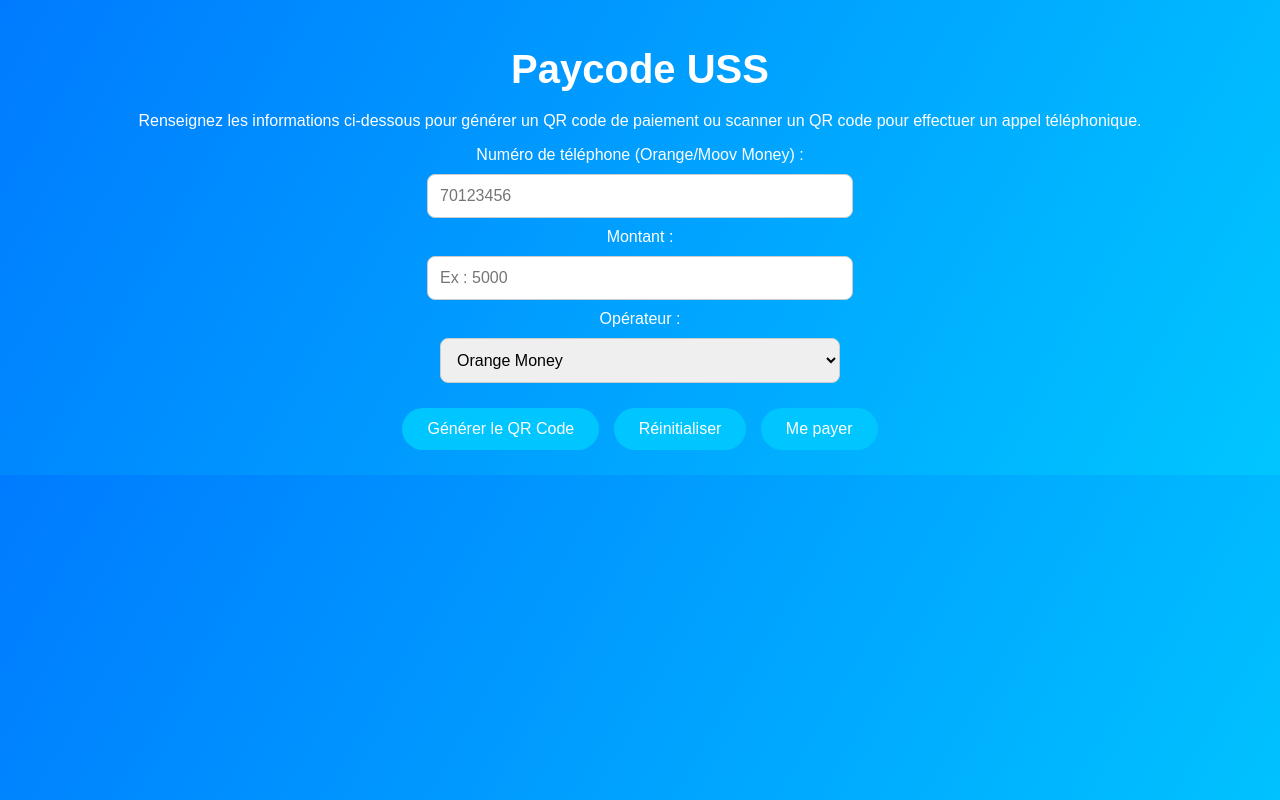
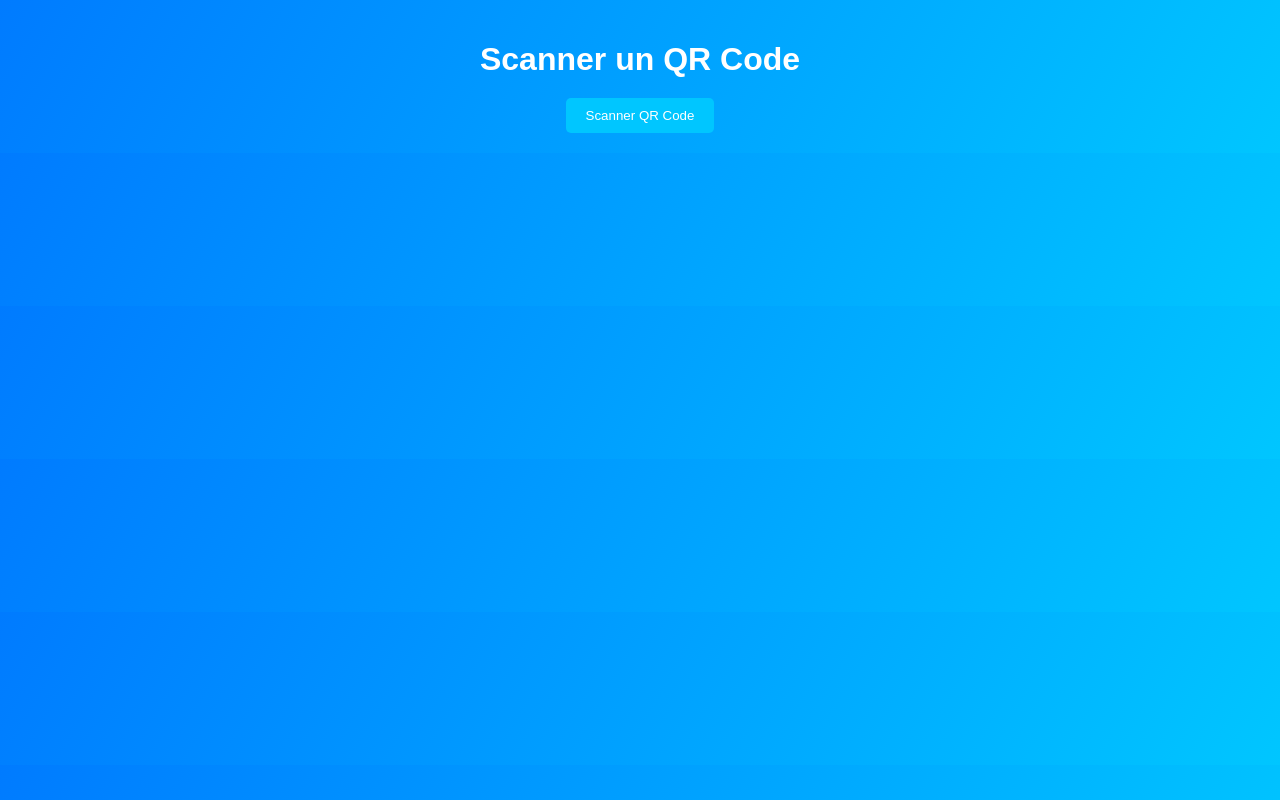
Before and after one commit to bfnticsolution/scaner, a plain HTML site: page index.html in a window 1280 px wide. Drawn offline with nearby package versions, Linux system fonts and the light colour scheme.

Commit message:
index.html

```diff
--- a/index.html
+++ b/index.html
@@ -3,158 +3,91 @@
 <head>
     <meta charset="UTF-8">
     <meta name="viewport" content="width=device-width, initial-scale=1.0">
-    <title>QR Code Paiement USSD</title>
+    <title>Scanner QR Code</title>
     <style>
-        /* Global Style */
         body {
-            font-family: 'Arial', sans-serif;
+            font-family: Arial, sans-serif;
+            text-align: center;
             background: linear-gradient(120deg, #007bff, #00c6ff);
-            color: #fff;
-            text-align: center;
+            color: white;
             margin: 0;
             padding: 20px;
         }
         h1 {
             margin-bottom: 20px;
-            font-size: 2.5rem;
         }
-        label, input, select {
-            display: block;
-            margin: 10px auto;
-            width: 90%;
+        video {
+            display: none;
+            width: 100%;
             max-width: 400px;
-        }
-        input[type="text"], input[type="number"], select {
-            padding: 12px;
-            border: 1px solid #ccc;
-            border-radius: 8px;
-            font-size: 16px;
-            outline: none;
-            transition: box-shadow 0.3s ease;
-        }
-        input[type="text"]:focus, input[type="number"]:focus, select:focus {
-            box-shadow: 0 0 10px #00c6ff;
+            margin: 20px auto;
+            border: 2px solid white;
+            border-radius: 10px;
         }
         button {
+            padding: 10px 20px;
             background: #00c6ff;
-            color: #fff;
+            color: white;
             border: none;
-            padding: 12px 25px;
-            border-radius: 50px;
-            font-size: 16px;
+            border-radius: 5px;
             cursor: pointer;
-            transition: all 0.3s ease;
-            display: inline-block;
+            transition: 0.3s;
         }
         button:hover {
             background: #007bff;
-            transform: scale(1.1);
-        }
-        #qrcode, #scanner {
-            margin: 20px auto;
-            display: none;
-        }
-        .actions {
-            margin-top: 20px;
-        }
-        .actions button {
-            margin: 5px;
         }
     </style>
 </head>
 <body>
-    <h1>Paycode USS</h1>
-    <p class="info">Renseignez les informations ci-dessous pour générer un QR code de paiement ou scanner un QR code pour effectuer un appel téléphonique.</p>
+    <h1>Scanner un QR Code</h1>
+    <button id="startScan">Scanner QR Code</button>
+    <video id="cameraFeed"></video>
 
-    <!-- Formulaire -->
-    <label for="telephone">Numéro de téléphone (Orange/Moov Money) :</label>
-    <input type="text" id="telephone" placeholder="70123456" />
+    <script src="https://cdn.jsdelivr.net/npm/jsqr"></script>
+    <script>
+        document.getElementById('startScan').addEventListener('click', async () => {
+            const video = document.getElementById('cameraFeed');
+            video.style.display = 'block';
 
-    <label for="montant">Montant :</label>
-    <input type="number" id="montant" placeholder="Ex : 5000" />
+            try {
+                // Forcer l'ouverture de la caméra arrière
+                const stream = await navigator.mediaDevices.getUserMedia({
+                    video: { facingMode: "environment" },
+                    audio: false
+                });
 
-    <label for="operateur">Opérateur :</label>
-    <select id="operateur">
-        <option value="*144*2*1*">Orange Money</option>
-        <option value="*555*2*1*">Moov Money</option>
-    </select>
-
-    <div class="actions">
-        <button onclick="generateQRCode()">Générer le QR Code</button>
-        <button onclick="resetForm()">Réinitialiser</button>
-        <button onclick="activateScanner()">Me payer</button>
-    </div>
-
-    <!-- Conteneur du QR Code -->
-    <div id="qrcode"></div>
-
-    <!-- Scanner -->
-    <video id="scanner" width="300" height="300"></video>
-
-    <script src="https://cdnjs.cloudflare.com/ajax/libs/qrcodejs/1.0.0/qrcode.min.js"></script>
-    <script src="https://cdnjs.cloudflare.com/ajax/libs/jsQR/1.4.0/jsQR.min.js"></script>
-    <script>
-        function generateQRCode() {
-            const telephone = document.getElementById("telephone").value.trim();
-            const montant = document.getElementById("montant").value.trim();
-            const operateur = document.getElementById("operateur").value;
-            const qrcodeContainer = document.getElementById("qrcode");
-
-            if (!telephone || !/^\d+$/.test(telephone)) {
-                alert("Veuillez entrer un numéro de téléphone valide.");
-                return;
-            }
-            if (!montant || isNaN(montant) || montant <= 0) {
-                alert("Veuillez entrer un montant valide.");
-                return;
-            }
-
-            const ussdCode = `tel:${operateur}${telephone}*${montant}#`;
-
-            qrcodeContainer.innerHTML = ""; // Réinitialiser
-            new QRCode(qrcodeContainer, {
-                text: ussdCode,
-                width: 200,
-                height: 200
-            });
-            qrcodeContainer.style.display = "block";
-        }
-
-        function resetForm() {
-            document.getElementById("telephone").value = "";
-            document.getElementById("montant").value = "";
-            document.getElementById("operateur").value = "*144*2*1*";
-            document.getElementById("qrcode").style.display = "none";
-        }
-
-        async function activateScanner() {
-            const video = document.getElementById("scanner");
-            video.style.display = "block";
-
-            const stream = await navigator.mediaDevices.getUserMedia({ video: { facingMode: "environment" } });
+                // Afficher le flux vidéo
                 video.srcObject = stream;
                 video.play();
 
-            const canvas = document.createElement("canvas");
-            const ctx = canvas.getContext("2d");
+                // Scanner le QR Code
+                const canvas = document.createElement('canvas');
+                const context = canvas.getContext('2d');
 
-            video.addEventListener("play", () => {
-                const scan = setInterval(() => {
+                video.addEventListener('play', () => {
+                    const scanInterval = setInterval(() => {
                         canvas.width = video.videoWidth;
                         canvas.height = video.videoHeight;
-                    ctx.drawImage(video, 0, 0, canvas.width, canvas.height);
-                    const imageData = ctx.getImageData(0, 0, canvas.width, canvas.height);
+
+                        context.drawImage(video, 0, 0, canvas.width, canvas.height);
+                        const imageData = context.getImageData(0, 0, canvas.width, canvas.height);
                         const code = jsQR(imageData.data, canvas.width, canvas.height);
 
                         if (code) {
-                        clearInterval(scan);
+                            clearInterval(scanInterval);
                             stream.getTracks().forEach(track => track.stop());
-                        video.style.display = "none";
-                        window.location.href = code.data; // Lancer l'appel
+                            video.style.display = 'none';
+
+                            alert(`QR Code détecté : ${code.data}`);
+                            window.location.href = code.data; // Lancer un appel ou redirection
                         }
-                }, 300);
+                    }, 500);
                 });
+            } catch (err) {
+                alert('Erreur : Impossible d’accéder à la caméra.');
+                console.error(err);
             }
+        });
     </script>
 </body>
 </html>
```
Lines whose indentation alone changed are shown as unchanged.
